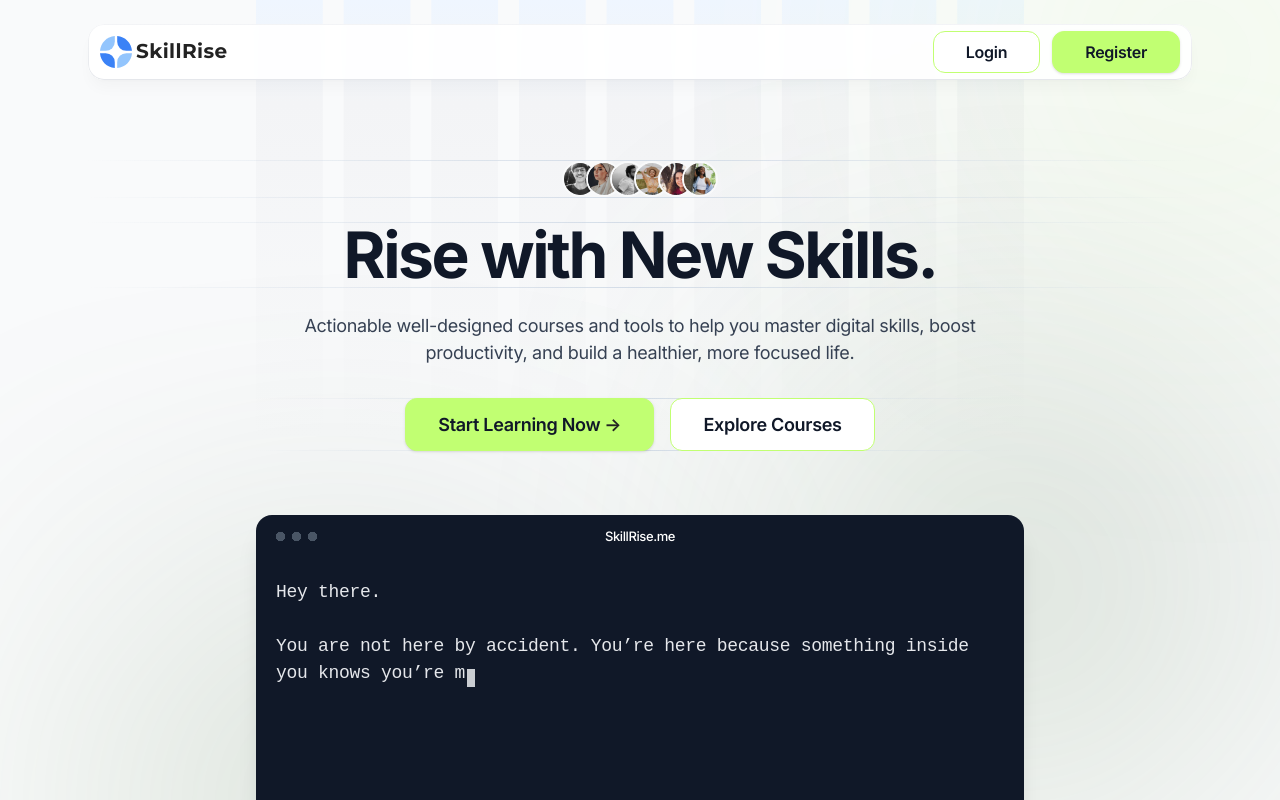
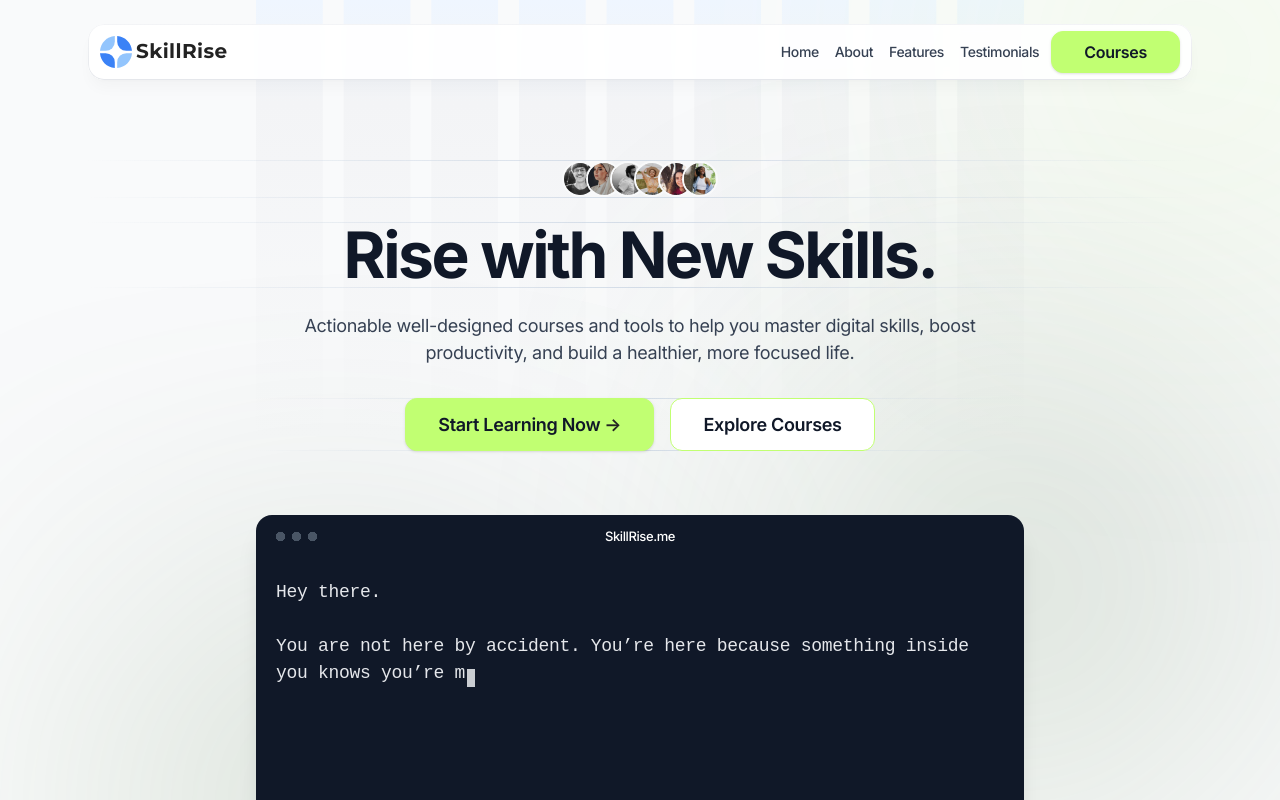
Before and after one commit to newchaptertech/skillrise, a Next.js app: page / in a window 1280 px wide. Shown: the top 800 px of the page. Built offline with nearby package versions, Linux system fonts and the light colour scheme.

Commit message:
refactor: Add section IDs to CTA and Features components for improved navigation

```diff
--- a/components/cta.tsx
+++ b/components/cta.tsx
@@ -3,7 +3,7 @@ import Stripes from "@/public/images/stripes-dark.svg";
 
 export default function Cta() {
   return (
-    <section>
+    <section id="pricing">
       <div className="mx-auto max-w-6xl px-4 sm:px-6">
         <div
           className="relative overflow-hidden rounded-2xl text-center shadow-xl before:pointer-events-none before:absolute before:inset-0 before:-z-10 before:rounded-2xl before:bg-gray-900"
--- a/components/features-planet.tsx
+++ b/components/features-planet.tsx
@@ -8,7 +8,10 @@ import PlanetTagImg04 from "@/public/images/planet-tag-04.png";
 
 export default function FeaturesPlanet() {
   return (
-    <section className="relative before:absolute before:inset-0 before:-z-20 before:bg-gray-900">
+    <section
+      id="features"
+      className="relative before:absolute before:inset-0 before:-z-20 before:bg-gray-900"
+    >
       <div className="mx-auto max-w-6xl px-4 sm:px-6">
         <div className="py-12 md:py-20">
           {/* Section header */}
--- a/components/ui/header.tsx
+++ b/components/ui/header.tsx
@@ -11,22 +11,49 @@ export default function Header() {
             <Logo />
           </div>
 
-          {/* Desktop sign in links */}
+          {/* Desktop menu links + app button */}
           <ul className="flex flex-1 items-center justify-end gap-3">
-            <li>
+            {/* Footer-based links - visible on md and up */}
+            <li className="hidden md:flex items-center gap-4">
               <Link
+                href="/"
+                className="text-sm font-medium text-gray-700 hover:text-gray-900"
+              >
+                Home
+              </Link>
+              <Link
+                href="/company/about-us"
+                className="text-sm font-medium text-gray-700 hover:text-gray-900"
+              >
+                About
+              </Link>
+              <Link
+                href="#features"
+                className="text-sm font-medium text-gray-700 hover:text-gray-900"
+              >
+                Features
+              </Link>
+              <Link
+                href="#testimonials"
+                className="text-sm font-medium text-gray-700 hover:text-gray-900"
+              >
+                Testimonials
+              </Link>
+              {/* <Link
                 href="https://app.skillrise.me"
-                className="px-8 py-2 rounded-xl font-semibold text-base bg-white text-gray-900 border border-[#c1ff72] hover:bg-[#f7ffe8] transition flex items-center justify-center"
+                className="text-sm font-medium text-gray-700 hover:text-gray-900"
               >
-                Login
-              </Link>
+                How It Works
+              </Link> */}
             </li>
+
+            {/* App button */}
             <li>
               <Link
                 href="https://app.skillrise.me"
                 className="px-8 py-2 rounded-xl font-semibold text-base bg-[#c1ff72] text-gray-900 border border-[#c1ff72] shadow-sm hover:bg-[#b3f05f] transition flex items-center justify-center"
               >
-                Register
+                Courses
               </Link>
             </li>
           </ul>
```
